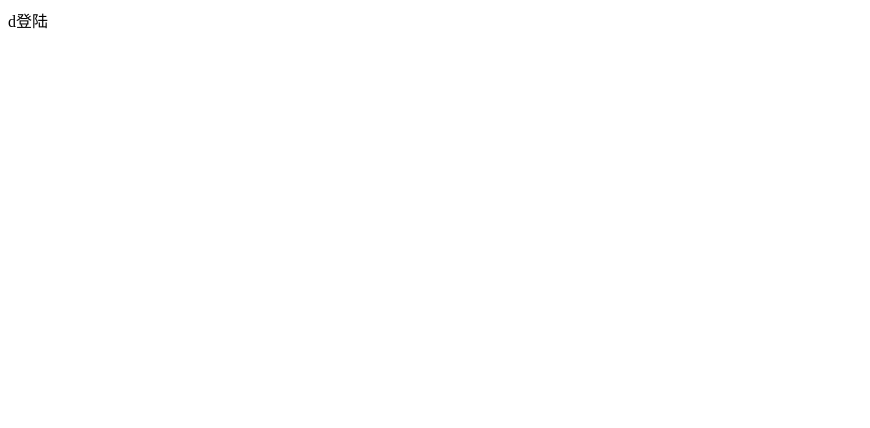
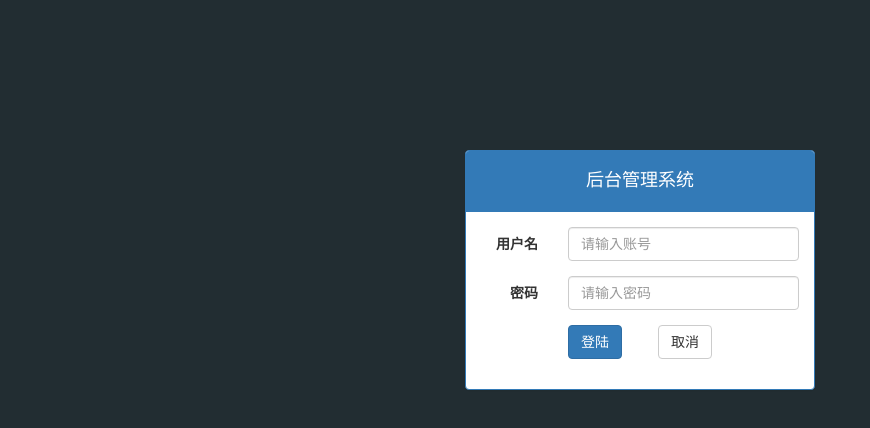
Before and after one commit to Xiao242526/buy-shoes, a website: page public/admin/login.html in a window 1280 px wide. Shown: the whole page, without its empty margins (0-870 px from the left). Drawn offline with Linux system fonts and the light colour scheme.

Commit message:
提交登陆

```diff
--- /dev/null
+++ b/public/admin/css/common.css
@@ -0,0 +1,6 @@
+body{
+    background-color: #222d32;
+}
+.mt-150{
+    margin-top:150px;
+}
--- a/public/admin/login.html
+++ b/public/admin/login.html
@@ -1,12 +1,52 @@
 <!DOCTYPE html>
 <html lang="en">
+
 <head>
     <meta charset="UTF-8">
     <meta name="viewport" content="width=device-width, initial-scale=1.0">
     <meta http-equiv="X-UA-Compatible" content="ie=edge">
     <title>Document</title>
+    <link rel="stylesheet" href="lib/bootstrap/css/bootstrap.min.css">
+    <link rel="stylesheet" href="css/common.css">
 </head>
+
 <body>
-    <div>d登陆</div>
+
+    <div class="container ">
+        <div class="col-md-4 col-md-offset-4">
+                <div class="panel panel-primary mt-150">
+                        <div class="panel-heading "><h4 class="text-center">后台管理系统</h4></div>
+                        <div class="panel-body">
+                            <form class="form-horizontal">
+                                <div class="form-group">
+                                    <label for="email"  autocomplete="on"   class="col-sm-3 control-label">用户名</label>
+                                    <div class="col-sm-9">
+                                        <input type="email" name="username" class="form-control" id="email" placeholder="请输入账号">
+                                    </div>
+                                </div>
+                                <div class="form-group">
+                                    <label for="Password"  name="password" class="col-sm-3 control-label">密码</label>
+                                    <div class="col-sm-9">
+                                        <input type="password" class="form-control" id="Password" placeholder="请输入密码">
+                                    </div>
+                                </div>
+
+                                <div class="form-group">
+                                    <div class="col-sm-offset-3 col-sm-6">
+                                        <button type="submit" class="btn btn-primary">登陆</button>
+                                        <button type="submit" class="btn btn-default pull-right">取消</button>
+
+                                    </div>
+                                </div>
+                            </form>
+                        </div>
+                    </div>
+        </div>
+
+
+    </div>
 </body>
+<script src="lib/jquery/jquery.min.js"></script>
+<script src="lib/bootstrap/js/bootstrap.min.js"></script>
+
 </html>
```
